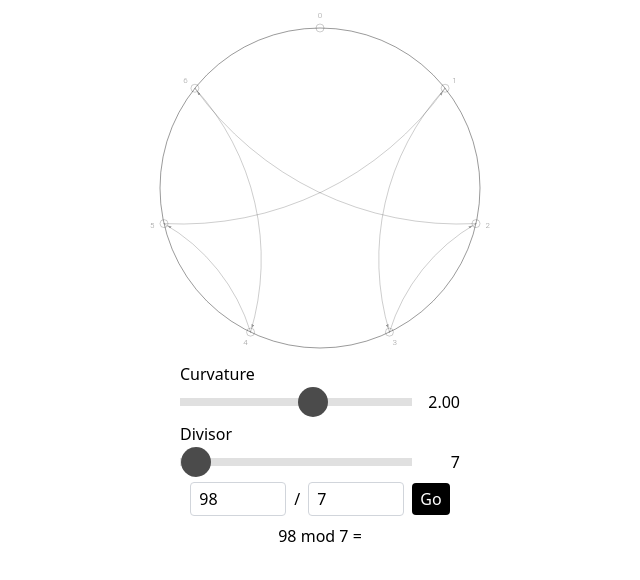
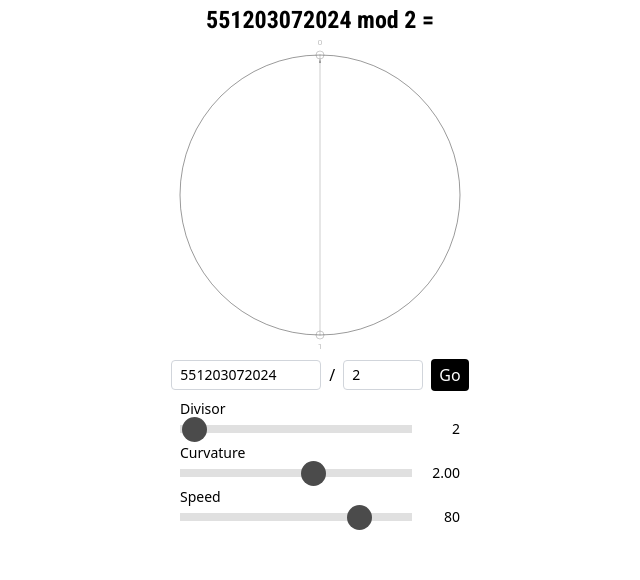
Before and after one commit to alexandre-eisenmann/diophantus, a React (Create React App) app: page / in a window 1280 px wide. Shown: the top 580 px of the page, without its empty margins (320-960 px from the left). Built offline with nearby package versions, Linux system fonts and the light colour scheme.

Commit message:
add trace

```diff
--- a/public/index.html
+++ b/public/index.html
@@ -7,6 +7,9 @@
     <link rel="apple-touch-icon" sizes="180x180" href="/apple-touch-icon.png">
     <link rel="icon" type="image/png" sizes="32x32" href="/favicon-32x32.png">
     <link rel="icon" type="image/png" sizes="16x16" href="/favicon-16x16.png">
+    <link rel="preconnect" href="https://fonts.googleapis.com">
+    <link rel="preconnect" href="https://fonts.gstatic.com" crossorigin>
+    <link href="https://fonts.googleapis.com/css2?family=Roboto+Condensed:ital,wght@0,100..900;1,100..900&display=swap" rel="stylesheet">
 
     <!-- <link rel="icon" href="%PUBLIC_URL%/favicon.ico" /> -->
     <meta name="viewport" content="width=device-width, initial-scale=1" />
--- a/src/AnimatedCircle.js
+++ b/src/AnimatedCircle.js
@@ -1,13 +1,15 @@
-import React, { useEffect, useRef } from 'react';
+import React, { useEffect, useRef, useState } from 'react';
 
 export const AnimatedCircle = ({ data, path, begin = 0, duration = 1000, uniqueKey, onMilestone }) => {
   const animateMotionRef = useRef(null);
   const animateRef = useRef(null);
+  const pathTraceRef = useRef(null);
+  const pathTraceAnimateRef = useRef(null);
+  const [pathLength, setPathLength] = useState(0);
 
   useEffect(() => {
     const handleEndEvent = () => {
       if (onMilestone) onMilestone({ ...data, ...{ event: "end" } }, path);
-
     };
 
     const animateMotionElem = animateMotionRef.current;
@@ -16,9 +18,10 @@ export const AnimatedCircle = ({ data, path, begin = 0, duration = 1000, uniqueK
     }
 
     const startAnimations = () => {
-      if (animateMotionElem && animateRef.current) {
+      if (animateMotionElem && animateRef.current && pathTraceAnimateRef.current) {
         animateMotionElem.beginElement();
         animateRef.current.beginElement();
+        pathTraceAnimateRef.current.beginElement();
         if (onMilestone) onMilestone({ ...data, ...{ event: "start" } }, path);
       }
     };
@@ -32,10 +35,35 @@ export const AnimatedCircle = ({ data, path, begin = 0, duration = 1000, uniqueK
       }
       clearTimeout(timer);
     };
-  }, [data, path, uniqueKey, begin, onMilestone]);
+  }, [data, path, uniqueKey, begin, duration, onMilestone]);
+
+  useEffect(() => {
+    const pathLength = pathTraceRef.current?.getTotalLength() || 0;
+    setPathLength(pathLength);
+    pathTraceRef.current?.style.setProperty('stroke-dasharray', pathLength);
+    pathTraceRef.current?.style.setProperty('stroke-dashoffset', pathLength);
+  }, [path]);
 
   return (
     <g>
+      <path
+        ref={pathTraceRef}
+        d={path}
+        fill="none"
+        stroke="rgba(0,0,0,0.4)"
+        strokeWidth="2"
+        strokeLinecap="round"
+      >
+        <animate
+          ref={pathTraceAnimateRef}
+          attributeName="stroke-dashoffset"
+          from={pathLength}
+          to="0"
+          dur={`${duration}ms`}
+          begin="indefinite"
+          fill="freeze"
+        />
+      </path>
       <circle r="4" fill="black" opacity="0">
         <animateMotion
           ref={animateMotionRef}
@@ -43,9 +71,10 @@ export const AnimatedCircle = ({ data, path, begin = 0, duration = 1000, uniqueK
           key={uniqueKey}
           repeatCount="1"
           dur={`${duration}ms`}
-          begin="indefinite" // Set to "indefinite" to control the start manually
+          begin="indefinite"
           path={path}
-          fill="remove" />
+          fill="remove"
+        />
         <animate
           ref={animateRef}
           restart="always"
@@ -53,8 +82,9 @@ export const AnimatedCircle = ({ data, path, begin = 0, duration = 1000, uniqueK
           values="0; 1; 1; 0"
           keyTimes="0; 0.1; 0.9; 1"
           dur={`${duration}ms`}
-          begin="indefinite" // Set to "indefinite" to control the start manually
-          fill="freeze" />
+          begin="indefinite"
+          fill="freeze"
+        />
       </circle>
     </g>
   );
--- a/src/App.css
+++ b/src/App.css
@@ -1,4 +1,3 @@
-html{ overflow-y: scroll;}
 .App {
   text-align: center;
 }
@@ -58,16 +57,16 @@ html{ overflow-y: scroll;}
 .slider::-webkit-slider-thumb {
   -webkit-appearance: none; /* Override default look */
   appearance: none;
-  width: 30px; /* Size of the handle */
-  height: 30px; /* Size of the handle */
+  width: 25px; /* Size of the handle */
+  height: 25px; /* Size of the handle */
   background: black; /* Green handle */
   cursor: pointer; /* Pointer/hand icon */
   border-radius: 50%; /* Rounded handle */
 }
 
 .slider::-moz-range-thumb {
-  width: 30px; /* Size of the handle */
-  height: 30px; /* Size of the handle */
+  width: 25px; /* Size of the handle */
+  height: 25px; /* Size of the handle */
   background: #4CAF50; /* Green handle */
   cursor: pointer; /* Pointer/hand icon */
   border-radius: 50%; /* Rounded handle */
--- a/src/DivisorGraph.js
+++ b/src/DivisorGraph.js
@@ -6,20 +6,45 @@ import { throttle } from 'lodash';
 
 
 
+function getCurrentTimestamp() {
+  const now = new Date();
+  const year = now.getFullYear();
+  const month = String(now.getMonth() + 1).padStart(2, '0');
+  const day = String(now.getDate()).padStart(2, '0');
+  const hour = String(now.getHours()).padStart(2, '0');
+  const minutes = String(now.getMinutes()).padStart(2, '0');
+
+  return parseInt(`${minutes}${hour}${day}${month}${year}`, 10);
+}
+
 const DivisorGraph = () => {
-  const [dividend, setDividend] = useState(98);
-  const [divisor, setDivisor] = useState(7);
+  const [dividend, setDividend] = useState(getCurrentTimestamp());
+  const [divisor, setDivisor] = useState(Math.floor(Math.random() * 60) + 1);
   const [arcs, setArcs] = useState([]);
   const [paths, setPaths] = useState([]);
   const [curvature, setCurvature] = useState(2);
+  const [tick, setTick] = useState(200)
+  const [speed, setSpeed] = useState(80)
   const cursorRef = useRef(null); // Using useRef for cursor position
-  const radius = 160;
+  // const radius = 160;
+  const radius = 140;
   const dotRadius = 4;
-  const tick = 200;
 
   useEffect(() => {
     updateCursor()
   }, [paths, divisor, dividend]);
+
+
+
+  useEffect(() => {
+    const t = (100 - speed)/100*1000 + 1
+    setTick(t)
+  }, [speed]);
+
+
+  useEffect(() => {
+    setPaths([])
+  }, [divisor, dividend, tick, curvature]);
 
 
   useEffect(() => {
@@ -30,9 +55,10 @@ const DivisorGraph = () => {
     }
     setArcs(newArcs);
     setPaths([]);
-  }, [divisor, dividend]);
+  }, [divisor]);
 
-  const createPath = () => {
+
+  const startAnimation = () => {
     const newPaths = [];
     let start = 0;
     const numberString = dividend.toString();
@@ -78,7 +104,7 @@ const DivisorGraph = () => {
   const generateCursor = () => {
     return (
       <g ref={cursorRef} key={"cursor"} transform={`translate(-1000, -1000)`}>
-        <circle r={8} fill="none" stroke="black" strokeWidth="0.5" />
+        <circle r={8} fill="white" stroke="black" strokeWidth="0.5" />
         <text
           id={'cursor-text'}
           textAnchor="middle"
@@ -239,8 +265,11 @@ const DivisorGraph = () => {
 
   return (
     <div className="mt-1 flex flex-col items-center ">
+      <div className = "font-roboto-condensed font-bold text-2xl">
+        <div>{dividend} mod {divisor} = <span id="mod"></span></div>
+      </div>
 
-      <svg className="mt-[-10px] "  width={radius * 2 + dotRadius * 2 + 60 } height={radius * 2 + dotRadius * 2 + 60}>
+      <svg className="mt-[-15px]"  width={radius * 2 + dotRadius * 2 + 60 } height={radius * 2 + dotRadius * 2 + 60}>
         <defs>
         <marker id="arrowhead" markerWidth="20" markerHeight="14" refX={10 * dotRadius} refY="7" orient="auto">
             <polygon points="0,0 20,7 0,14" fill="#999" />
@@ -264,6 +293,7 @@ const DivisorGraph = () => {
               data={data}
               onMilestone={handleMilestone}
             />
+
           ))}
 
           {generateDots()}
@@ -271,7 +301,48 @@ const DivisorGraph = () => {
         </g>
       </svg>
 
-      <div className="mt-[-20px]">
+      <div className="mt-[-10px] flex  items-center space-x-2">
+      <input
+        id="dividend"
+        type="number"
+        value={dividend}
+        onChange={(e) => setDividend(Math.max(1, parseInt(e.target.value, 10)))}
+        className="border border-gray-300 rounded px-2 py-1 w-[150px] text-sm" // Adjust width as needed
+      />
+      <label htmlFor="divisor">/</label>
+      <input
+        id="divisor"
+        type="number"
+        min="1"
+        max="1000"
+        value={divisor}
+        onChange={(e) => setDivisor(Math.max(1, parseInt(e.target.value, 10)))}
+        className="border border-gray-300 rounded px-2 py-1 w-[80px] text-sm" // Adjust width as needed
+      />
+      <button onClick={startAnimation} className="bg-black text-white px-2 py-1 rounded">Go</button>
+      </div>
+
+
+    <div className="mt-2">
+        <div>
+          <StableSliderComponent
+            id = {"divis"}
+            label={"Divisor"}
+            initialValue={divisor }
+            min="1"
+            max="120"
+            step="1"
+            onChange={(e) => {
+              throttle(() => {
+                setDivisor(Math.max(1, parseInt(e.target.value, 10)));
+              }, 50)();
+            }}
+          />
+        </div>
+      </div>
+
+
+      <div className="mt-1">
         <div>
           <StableSliderComponent
             id = {"curv"}
@@ -283,55 +354,30 @@ const DivisorGraph = () => {
             onChange={(e) => {
               throttle(() => {
                 setCurvature(parseFloat(e.target.value).toFixed(2));
-                setPaths([]);
               }, 10)();
             }}
           />
         </div>
       </div>
 
-      <div className="mt-2">
+
+      <div className="mt-1">
         <div>
           <StableSliderComponent
-            id = {"divis"}
-            label={"Divisor"}
-            initialValue={divisor }
+            id = {"speed"}
+            label={"Speed"}
+            initialValue={speed}
             min="1"
-            max="999"
+            max="99s"
             step="1"
             onChange={(e) => {
               throttle(() => {
-                setDivisor(Math.max(1, parseInt(e.target.value, 10)));
-              }, 50)();
+                setSpeed(parseInt(e.target.value));
+              }, 10)();
             }}
           />
         </div>
       </div>
-      <div className="mt-2 flex items-center space-x-2">
-      <input
-        id="dividend"
-        type="number"
-        value={dividend}
-        onChange={(e) => setDividend(Math.max(1, parseInt(e.target.value, 10)))}
-        className="border border-gray-300 rounded px-2 py-1 w-24" // Adjust width as needed
-      />
-      <label htmlFor="divisor">/</label>
-      <input
-        id="divisor"
-        type="number"
-        min="1"
-        max="1000"
-        value={divisor}
-        onChange={(e) => setDivisor(Math.max(1, parseInt(e.target.value, 10)))}
-        className="border border-gray-300 rounded px-2 py-1 w-24" // Adjust width as needed
-      />
-      <button onClick={createPath} className="bg-black text-white px-2 py-1 rounded">Go</button>
-    </div>
-      <div className = "mt-2">
-        <div>{dividend} mod {divisor} = <span id="mod"></span></div>
-      </div>
-
-
 
     </div>
   );
--- a/src/StableSliderComponent.js
+++ b/src/StableSliderComponent.js
@@ -86,7 +86,7 @@ const StableSliderComponent = ({ id, initialValue, label, min, max, step, onChan
   return (
     <div className="flex justify-center touch-none">
       <div className="w-[280px]">
-        <label htmlFor={id} className="block mb-1">{label}</label>
+        <label htmlFor={id} className="block text-sm ">{label}</label>
         <div className="flex items-center space-x-2">
           <input
             ref={sliderRef}
@@ -99,7 +99,7 @@ const StableSliderComponent = ({ id, initialValue, label, min, max, step, onChan
             onChange={handleInputChange}
             className="slider w-[230px] touch-none"
           />
-          <span className="w-12 text-right">{formatValue(value)}</span>
+          <span className="w-12 text-sm text-right">{formatValue(value)}</span>
         </div>
       </div>
     </div>
--- a/tailwind.config.js
+++ b/tailwind.config.js
@@ -1,10 +1,19 @@
-/** @type {import('tailwindcss').Config} */
+// tailwind.config.js
 module.exports = {
   content: [
     "./src/**/*.{js,jsx,ts,tsx}", // Adjust according to your file structure
   ],
   theme: {
-    extend: {},
+    extend: {
+      fontFamily: {
+        'roboto-condensed': ['Roboto Condensed', 'sans-serif'],
+      },
+      fontWeight: {
+        'thin': 300,
+        'normal': 400,
+        'bold': 700,
+      },
+    },
   },
   plugins: [],
-}
+};
```
